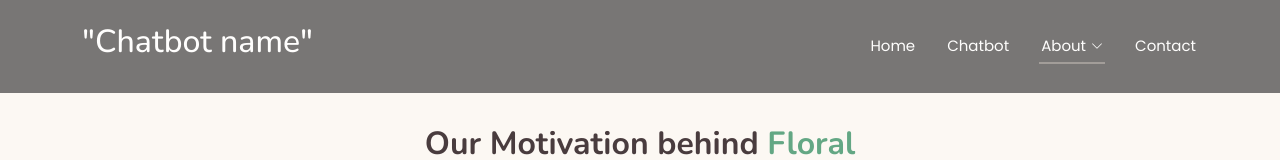
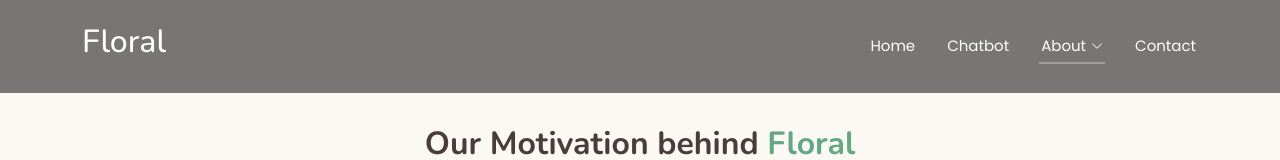
Before and after one commit to pingyuann123/AIHG4T5_Chatbot, a plain HTML site: page blog.html in a window 1280 px wide. Shown: the top 160 px of the page. Drawn offline with nearby package versions, Linux system fonts and the light colour scheme.

Commit message:
Update blog.html

```diff
--- a/blog.html
+++ b/blog.html
@@ -44,7 +44,7 @@
       <a href="index.html" class="logo d-flex align-items-center">
         <!-- Uncomment the line below if you also wish to use an image logo -->
         <!-- <img src="assets/img/logo.png" alt=""> -->
-        <h2 class="sitename">"Chatbot name"</h2>
+        <h2 class="sitename">Floral</h2>
       </a>
 
       <nav id="navmenu" class="navmenu">
```
